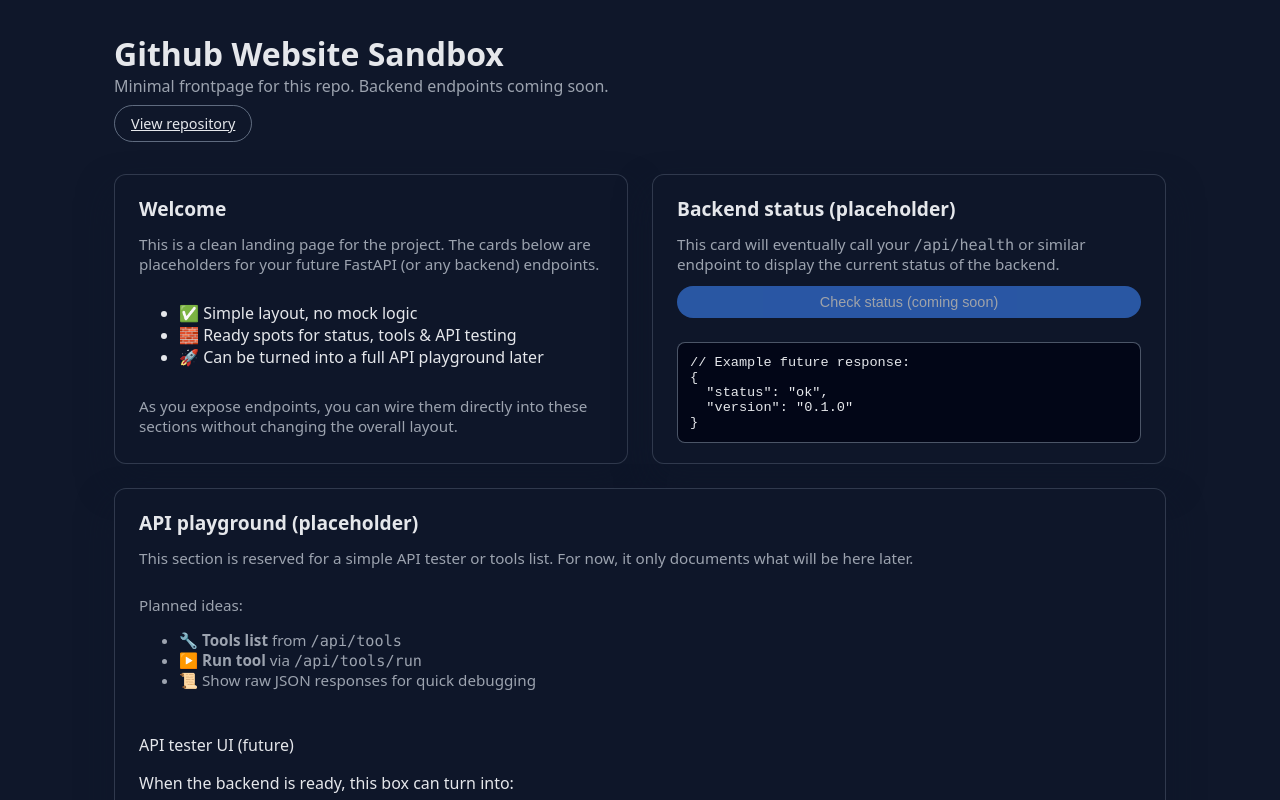
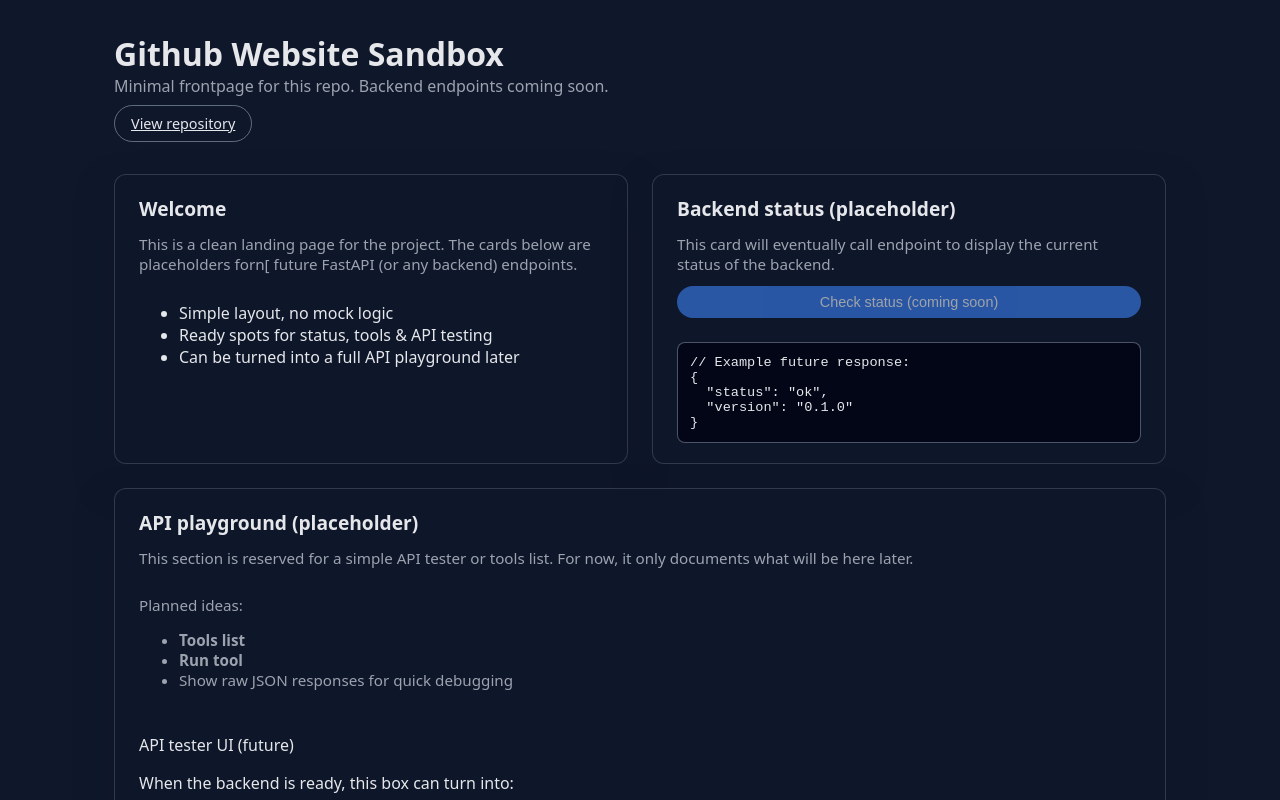
Before and after one commit to IcemanJT/website, a React (Vite) app: page / in a window 1280 px wide. Shown: the top 800 px of the page. Built offline with nearby package versions, Linux system fonts and the light colour scheme.

Commit message:
Refine landing page content and remove placeholder details for clarity

```diff
--- a/src/App.jsx
+++ b/src/App.jsx
@@ -31,18 +31,16 @@
           <h2 className="card-title">Welcome</h2>
           <p className="card-text">
             This is a clean landing page for the project. The cards below are
-            placeholders for your future FastAPI (or any backend) endpoints.
+            placeholders forn[ future FastAPI (or any backend) endpoints.
           </p>
 
           <ul className="card-list">
-            <li>✅ Simple layout, no mock logic</li>
-            <li>🧱 Ready spots for status, tools & API testing</li>
-            <li>🚀 Can be turned into a full API playground later</li>
+            <li>Simple layout, no mock logic</li>
+            <li>Ready spots for status, tools & API testing</li>
+            <li>Can be turned into a full API playground later</li>
           </ul>
 
           <p className="card-text">
-            As you expose endpoints, you can wire them directly into these
-            sections without changing the overall layout.
           </p>
         </article>
 
@@ -50,8 +48,7 @@
         <article className="card">
           <h2 className="card-title">Backend status (placeholder)</h2>
           <p className="card-text">
-            This card will eventually call your{" "}
-            <code>/api/health</code> or similar endpoint to display the current
+            This card will eventually call endpoint to display the current
             status of the backend.
           </p>
 
@@ -80,13 +77,13 @@
             <p>Planned ideas:</p>
             <ul className="card-list">
               <li>
-                🔧 <strong>Tools list</strong> from <code>/api/tools</code>
+                <strong>Tools list</strong>
               </li>
               <li>
-                ▶️ <strong>Run tool</strong> via <code>/api/tools/run</code>
+                <strong>Run tool</strong>
               </li>
               <li>
-                📜 Show raw JSON responses for quick debugging
+                Show raw JSON responses for quick debugging
               </li>
             </ul>
           </div>
@@ -98,7 +95,7 @@
             </p>
             <ul className="placeholder-list">
               <li>Method selector (GET / POST / ...)</li>
-              <li>Endpoint input (e.g. /api/health)</li>
+              <li>Endpoint input</li>
               <li>Request body editor (JSON)</li>
               <li>Pretty-printed response output</li>
             </ul>
```
